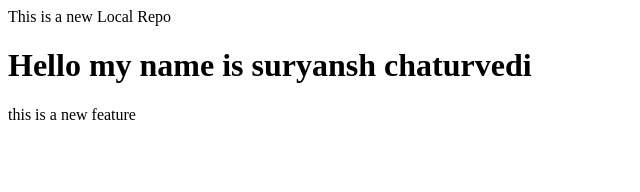
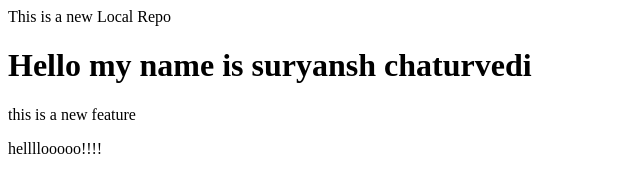
Before and after one commit to Suryansh-2901/LocalRepo, a plain HTML site: page index.html in a window 1280 px wide. Shown: the whole page, without its empty margins (0-640 px from the left). Drawn offline with Linux system fonts and the light colour scheme.

Commit message:
new HELLooooo

```diff
--- a/index.html
+++ b/index.html
@@ -3,3 +3,6 @@
 <p>
     this is a new feature
 </p>
+<p>
+    hellllooooo!!!!
+</p>
```
